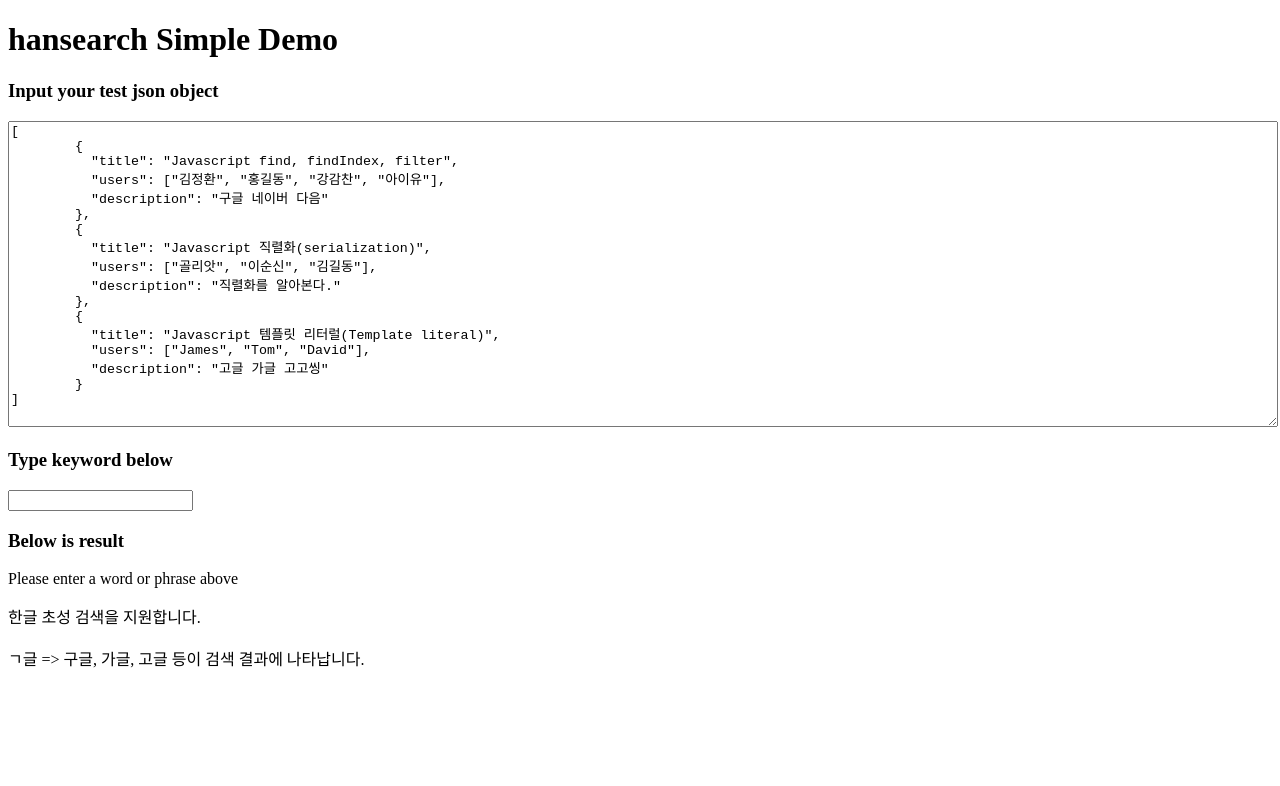
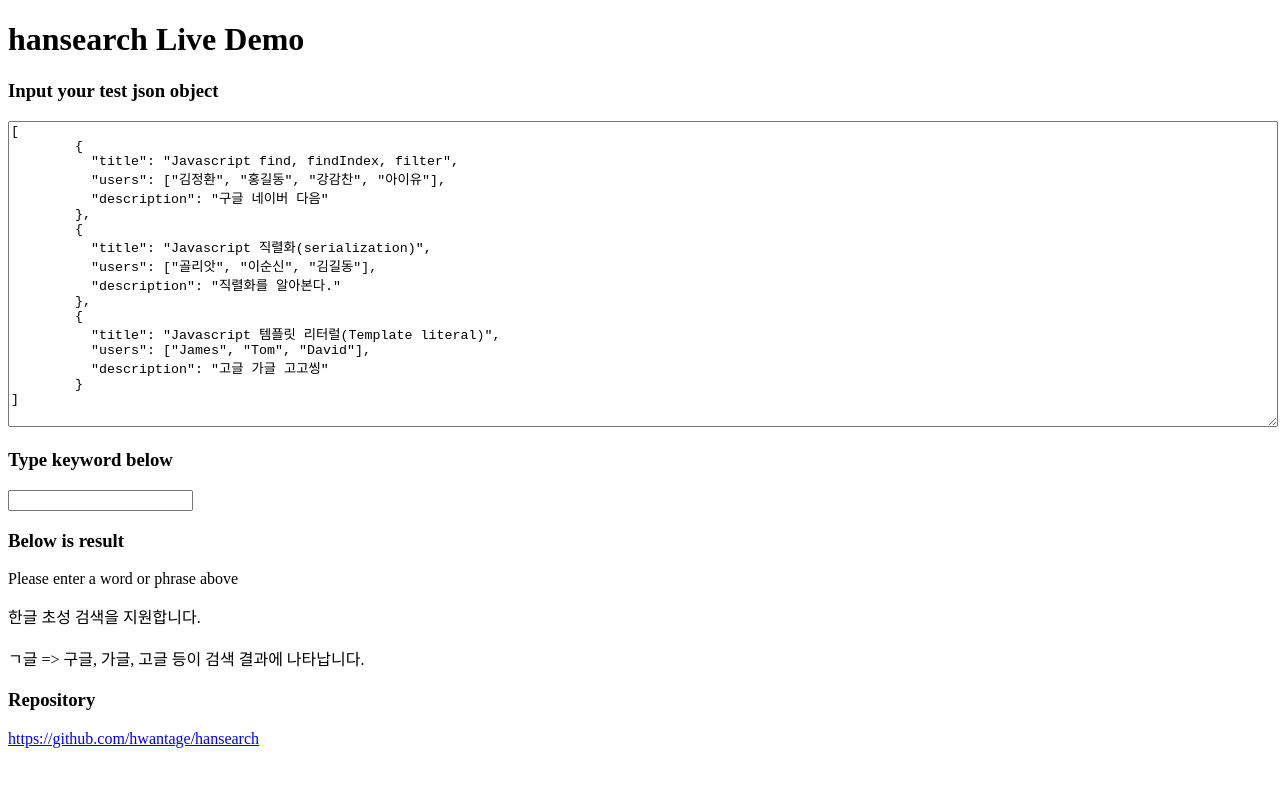
Before and after one commit to hwantage/hansearch, a website: page demo/index.html in a window 1280 px wide. Drawn offline with Linux system fonts and the light colour scheme.

Commit message:
live demo upload

```diff
--- a/demo/index.html
+++ b/demo/index.html
@@ -2,11 +2,11 @@
 <html lang="en">
 <head>
     <meta charset="UTF-8">
-    <title>hansearch demo</title>
-	<script src="../src/index.js"></script>
+    <title>hansearch live demo</title>
+	<script src="https://hwantage.github.io/hansearch/src/index.js"></script>
 </head>
 <body>
-<h1>hansearch Simple Demo</h1>
+<h1>hansearch Live Demo</h1>
 <p><h3>Input your test json object</h3></p>
 <textarea id="jsonObject" style="width:100%" rows="20">
 [
@@ -34,6 +34,9 @@
 <p><h3>Below is result</h3></p>
 
 <section id="search-results"><p class="no-results">Please enter a word or phrase above</p><p class="no-results">한글 초성 검색을 지원합니다. <br/><br/>ㄱ글 => 구글, 가글, 고글 등이 검색 결과에 나타납니다.</p></section>
+
+<p><h3>Repository</h3></p>
+<p><a href="https://github.com/hwantage/hansearch">https://github.com/hwantage/hansearch</a></p>
 
 </body>
 
```
